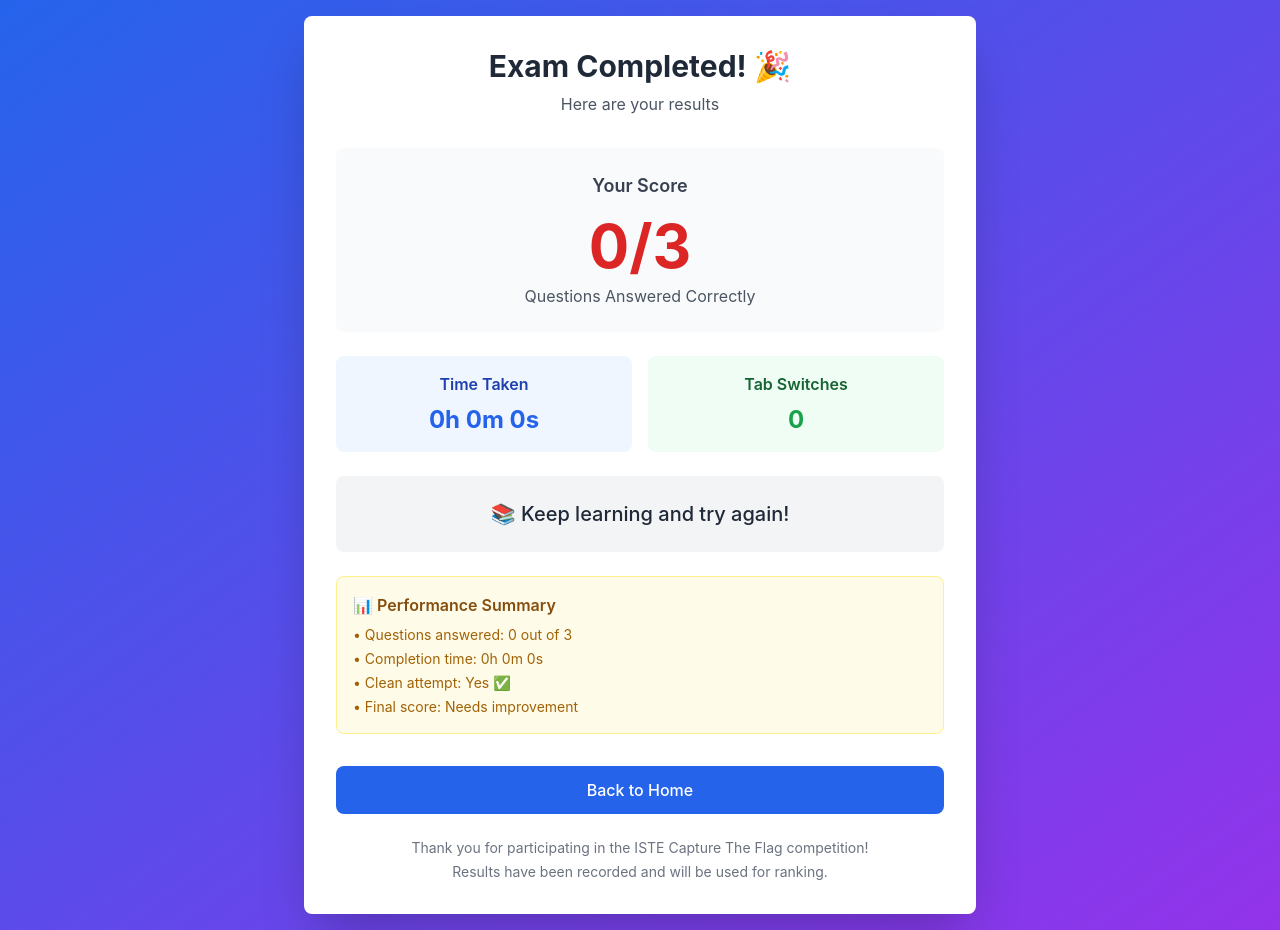
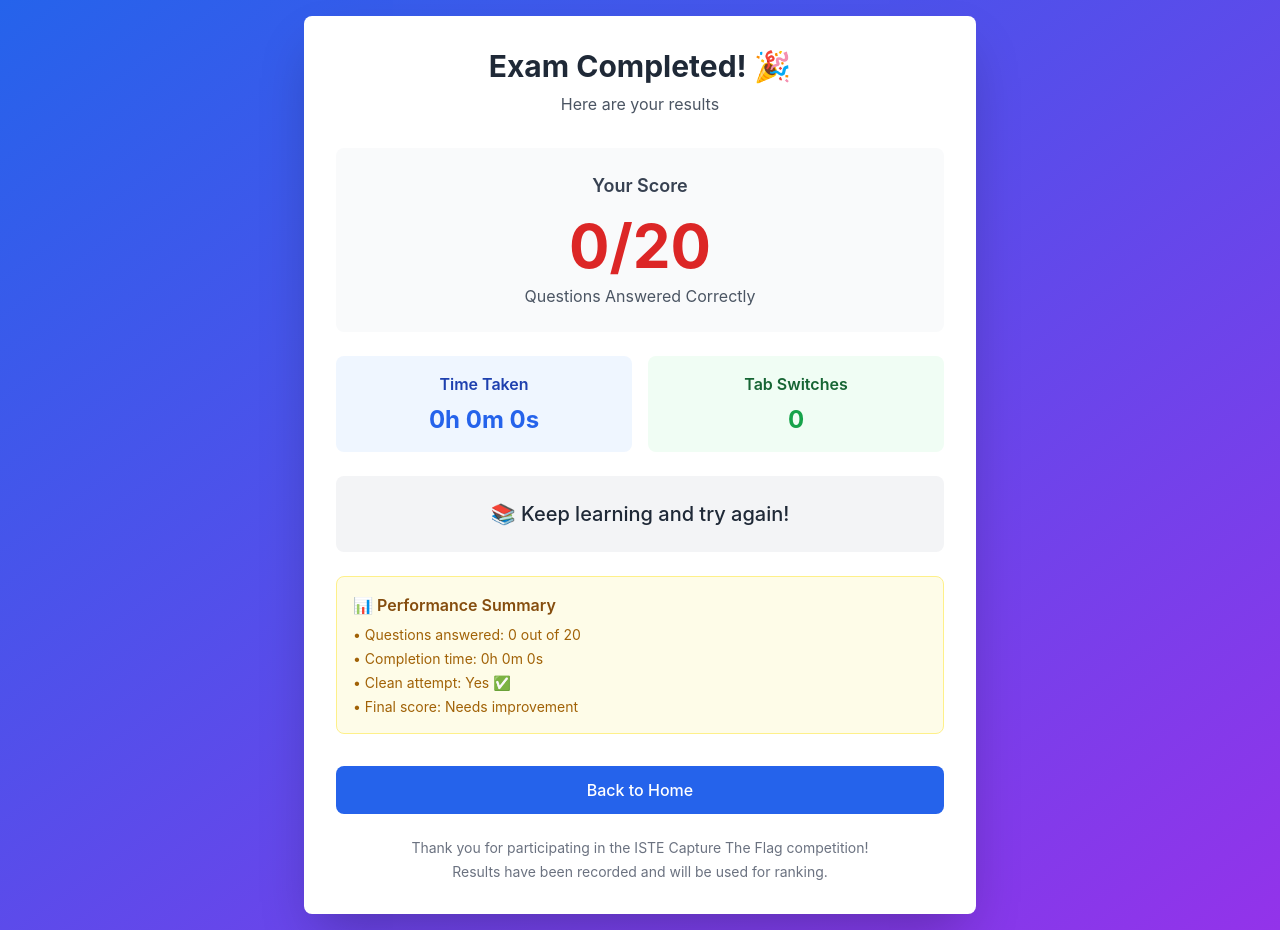
Before and after one commit to Chessman030/cyberquest-ctf, a Next.js app: page /results in a window 1280 px wide. Built offline with nearby package versions, Linux system fonts and the light colour scheme.

Commit message:
added database clearing file and changed the ui

```diff
--- a/package.json
+++ b/package.json
@@ -16,6 +16,7 @@
     "@types/uuid": "^9.0.7",
     "autoprefixer": "^10.0.1",
     "bcryptjs": "^2.4.3",
+    "dotenv": "^17.4.1",
     "eslint": "^8",
     "eslint-config-next": "14.1.0",
     "mongodb": "^7.1.1",
--- a/src/app/results/page.tsx
+++ b/src/app/results/page.tsx
@@ -30,17 +30,20 @@ function ResultsContent() {
   }
 
   const getScoreColor = (score: number) => {
-    if (score === 3) return 'text-green-600'
-    if (score === 2) return 'text-yellow-600'
-    if (score === 1) return 'text-orange-600'
+    if (score >= 18) return 'text-green-600'
+    if (score >= 14) return 'text-blue-600'
+    if (score >= 10) return 'text-yellow-600'
+    if (score >= 6) return 'text-orange-600'
     return 'text-red-600'
   }
 
   const getPerformanceMessage = (score: number, switches: number) => {
-    if (score === 3 && switches === 0) return '🏆 Perfect! Excellent work!'
-    if (score === 3) return '🥇 Great job! All questions correct!'
-    if (score === 2) return '🥈 Good work! Almost there!'
-    if (score === 1) return '🥉 Nice try! Keep practicing!'
+    if (score === 20 && switches === 0) return '🏆 Perfect Score! Absolute Legend!'
+    if (score === 20) return '🥇 Perfect Score! Outstanding!'
+    if (score >= 18) return '🥇 Excellent! Outstanding performance!'
+    if (score >= 14) return '🥈 Great job! Well done!'
+    if (score >= 10) return '🥉 Good work! Keep practicing!'
+    if (score >= 6) return '📚 Nice effort! Try again!'
     return '📚 Keep learning and try again!'
   }
 
@@ -61,7 +64,7 @@ function ResultsContent() {
           <div className="bg-gray-50 rounded-lg p-6 text-center">
             <h2 className="text-lg font-semibold text-gray-700 mb-4">Your Score</h2>
             <div className={`text-6xl font-bold ${getScoreColor(score)} mb-2`}>
-              {score}/3
+              {score}/20
             </div>
             <p className="text-gray-600">
               Questions Answered Correctly
@@ -104,10 +107,10 @@ function ResultsContent() {
           <div className="bg-yellow-50 border border-yellow-200 rounded-lg p-4">
             <h3 className="font-semibold text-yellow-800 mb-2">📊 Performance Summary</h3>
             <ul className="text-sm text-yellow-700 space-y-1">
-              <li>• Questions answered: {score} out of 3</li>
+              <li>• Questions answered: {score} out of 20</li>
               <li>• Completion time: {formatTime(totalTime)}</li>
               <li>• Clean attempt: {tabSwitches === 0 ? 'Yes ✅' : `No - ${tabSwitches} tab switches ❌`}</li>
-              <li>• Final score: {score === 3 ? 'Perfect' : score === 2 ? 'Good' : score === 1 ? 'Okay' : 'Needs improvement'}</li>
+              <li>• Final score: {score === 20 ? 'Perfect' : score >= 18 ? 'Excellent' : score >= 14 ? 'Great' : score >= 10 ? 'Good' : score >= 6 ? 'Fair' : 'Needs improvement'}</li>
             </ul>
           </div>
         </div>
```
Also changed, not shown: scripts/clearDatabase.mjs (added, +51 -0 lines), 1 other file (tests, documents, lock files or other folders).
